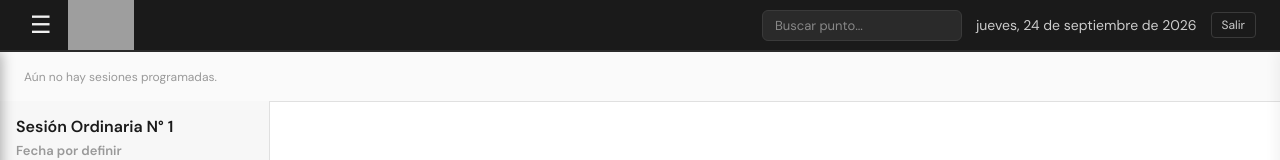
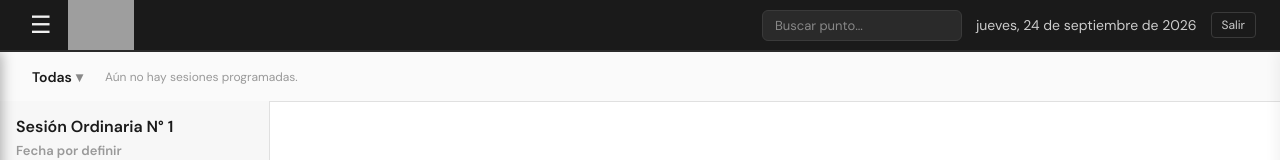
Before and after one commit to cdelgadoffs/ComisionSubstanciadoraApp, a React (Vite) app: page / in a window 1280 px wide. Shown: the top 160 px of the page. Built offline with nearby package versions, Linux system fonts and the light colour scheme; grey boxes are pictures that could not be loaded.

Commit message:
se afina patron y se añade textarea

```diff
--- a/src/components/widgets/CintaSesiones.jsx
+++ b/src/components/widgets/CintaSesiones.jsx
@@ -1,10 +1,38 @@
+import { useState } from 'react';
 import FechasSesiones from '../base/FechasSesiones.jsx';
+import ListaExpandible from '../base/ListaExpandible.jsx';
+import { useProyecto } from '../../context/ProyectoContext.jsx';
+import { MESES } from '../../utils/meses.js';
 import '../../styles/widgets/CintaSesiones.css';
 
-export default function CintaSesiones({ fechas, activaId, onSeleccionar, textoVacio }) {
+function etiquetaMes(iso) {
+  const [anio, mes] = iso.split('-');
+  return `${MESES[Number(mes) - 1]} ${anio}`;
+}
+
+export default function CintaSesiones({ activaId, onSeleccionar, textoVacio }) {
+  const { FECHAS_SESIONES: fechas } = useProyecto();
+  const [mesFiltro, setMesFiltro] = useState('todas');
+
+  const mesesDisponibles = Array.from(new Set(fechas.map((f) => f.id.substring(0, 7)))).sort();
+  const opcionesMes = [
+    { id: 'todas', label: 'Todas' },
+    ...mesesDisponibles.map((m) => ({ id: m, label: etiquetaMes(m) })),
+  ];
+  const etiquetaActual = mesFiltro === 'todas' ? 'Todas' : etiquetaMes(mesFiltro);
+  const fechasFiltradas = mesFiltro === 'todas'
+    ? fechas
+    : fechas.filter((f) => f.id.substring(0, 7) === mesFiltro);
+
   return (
     <div className="widget-cinta-sesiones">
-      <FechasSesiones fechas={fechas} activaId={activaId} onSeleccionar={onSeleccionar} textoVacio={textoVacio} />
+      <ListaExpandible
+        valorActual={mesFiltro}
+        etiquetaActual={etiquetaActual}
+        opciones={opcionesMes}
+        onSeleccionar={setMesFiltro}
+      />
+      <FechasSesiones fechas={fechasFiltradas} activaId={activaId} onSeleccionar={onSeleccionar} textoVacio={textoVacio} />
     </div>
   );
 }
--- a/src/components/widgets/MenuPanelControl.jsx
+++ b/src/components/widgets/MenuPanelControl.jsx
@@ -1,9 +1,11 @@
 import BotonSeleccionablePanel from '../base/BotonSeleccionablePanel.jsx';
 import CalendarizacionMensual, { BotonNuevoCalendarioMensual } from '../../pages/panelcontrol/CalendarizacionMensual.jsx';
+import Quorum from '../../pages/panelcontrol/Quorum.jsx';
 import { useUI } from '../../context/UIContext.jsx';
 
 const ITEMS_PANEL_CONTROL = [
   { id: 'calendarizacionMensual', label: 'Calendarización mensual', Panel: CalendarizacionMensual, AccionHeader: BotonNuevoCalendarioMensual },
+  { id: 'quorum', label: 'Quorum', Panel: Quorum },
 ];
 
 export function AccionesHeaderPanelControl() {
--- a/src/context/ProyectoContext.jsx
+++ b/src/context/ProyectoContext.jsx
@@ -1,12 +1,8 @@
 import { createContext, useContext, useEffect, useState } from 'react';
 import { guardarSesiones, obtenerSesiones } from '../services/indexedDB.js';
+import { MESES } from '../utils/meses.js';
 
 const ProyectoContext = createContext(null);
-
-const MESES = [
-  'enero', 'febrero', 'marzo', 'abril', 'mayo', 'junio',
-  'julio', 'agosto', 'septiembre', 'octubre', 'noviembre', 'diciembre',
-];
 
 function fechaISO(d) {
   const y = d.getFullYear();
@@ -47,13 +43,6 @@ const nuevoPunto = {
   badge: 'Nuevo punto',
 };
 
-const VISTAS_MENU_PRINCIPAL = [
-  { id: 'inicio', label: 'Inicio' },
-  { id: 'proyecto', label: 'Proyecto del orden del día', badge: 0, expandible: true },
-  { id: 'sesionPrevia', label: 'Celebrar sesión' },
-  { id: 'actaSesion', label: 'Historial' },
-];
-
 const SECCIONES_DOCUMENTO = [
   { id: 'informes', nombre: 'Informes', badge: 0 },
   { id: 'dictamenes', nombre: 'Dictámenes', badge: 0 },
@@ -64,6 +53,7 @@ const SECCIONES_DOCUMENTO = [
 export function ProyectoProvider({ children }) {
   const [fechasSesiones, setFechasSesiones] = useState([]);
   const [sesionActivaFecha, setSesionActivaFecha] = useState(null);
+  const [sesionFinalizada, setSesionFinalizada] = useState(false);
 
   useEffect(() => {
     obtenerSesiones().then(setFechasSesiones);
@@ -81,11 +71,22 @@ export function ProyectoProvider({ children }) {
   function cargarSesion(fecha) {
     setSesionActivaFecha(fecha);
   }
+  function finalizarSesion() {
+    setSesionFinalizada(true);
+  }
+
+  const VISTAS_MENU_PRINCIPAL = [
+    { id: 'inicio', label: 'Inicio' },
+    { id: 'proyecto', label: 'Proyecto del orden del día', badge: 0, expandible: true },
+    { id: 'sesionPrevia', label: sesionFinalizada ? 'Sesión celebrada' : 'Celebrar sesión' },
+    { id: 'actaSesion', label: 'Historial' },
+  ];
 
   const value = {
     sesionActual, sesionEnCurso, nuevoPunto, VISTAS_MENU_PRINCIPAL, SECCIONES_DOCUMENTO,
     FECHAS_SESIONES: fechasSesiones,
     sesionActivaFecha, cargarSesion,
+    sesionFinalizada, finalizarSesion,
     agregarSesiones,
   };
   return <ProyectoContext.Provider value={value}>{children}</ProyectoContext.Provider>;
--- a/src/pages/Inicio.jsx
+++ b/src/pages/Inicio.jsx
@@ -18,7 +18,7 @@ export default function Inicio() {
     sidebar5Ancho,
     terminoBusqueda, setTerminoBusqueda,
   } = useUI();
-  const { sesionActual, nuevoPunto, FECHAS_SESIONES } = useProyecto();
+  const { sesionActual, nuevoPunto } = useProyecto();
   const panelIzquierda = izquierdaSidebar3 + (sidebar3Abierto ? ANCHO_SIDEBAR3 : 0);
   const arriba = ALTO_TOPBAR + ALTO_CINTA;
   const arribaSidebar = arriba - 1;
@@ -29,7 +29,7 @@ export default function Inicio() {
         terminoBusqueda={terminoBusqueda}
         onCambiarBusqueda={setTerminoBusqueda}
       />
-      <CintaSesiones fechas={FECHAS_SESIONES} textoVacio="Aún no hay sesiones programadas." />
+      <CintaSesiones textoVacio="Aún no hay sesiones programadas." />
       <Sidebar1
         izquierda={izquierdaSidebar1}
         arriba={arribaSidebar}
--- a/src/pages/ProyectoOrdenDia.jsx
+++ b/src/pages/ProyectoOrdenDia.jsx
@@ -18,7 +18,7 @@ export default function ProyectoOrdenDia() {
     sidebar5Ancho,
     terminoBusqueda, setTerminoBusqueda,
   } = useUI();
-  const { sesionActual, nuevoPunto, FECHAS_SESIONES } = useProyecto();
+  const { sesionActual, nuevoPunto } = useProyecto();
   const panelIzquierda = izquierdaSidebar3 + (sidebar3Abierto ? ANCHO_SIDEBAR3 : 0);
   const arriba = ALTO_TOPBAR + ALTO_CINTA;
   const arribaSidebar = arriba - 1;
@@ -29,7 +29,7 @@ export default function ProyectoOrdenDia() {
         terminoBusqueda={terminoBusqueda}
         onCambiarBusqueda={setTerminoBusqueda}
       />
-      <CintaSesiones fechas={FECHAS_SESIONES} textoVacio="Aún no hay sesiones programadas." />
+      <CintaSesiones textoVacio="Aún no hay sesiones programadas." />
       <Sidebar1
         izquierda={izquierdaSidebar1}
         arriba={arribaSidebar}
--- /dev/null
+++ b/src/pages/panelcontrol/Quorum.jsx
@@ -0,0 +1,14 @@
+import BotonS from '../../components/base/BotonS.jsx';
+import { useUI } from '../../context/UIContext.jsx';
+
+export default function Quorum() {
+  const { setPanelControlActivo } = useUI();
+
+  return (
+    <div style={{ margin: '16px 20px', display: 'flex', flexDirection: 'column', gap: '18px' }}>
+      <div style={{ alignSelf: 'flex-start' }}>
+        <BotonS onClick={() => setPanelControlActivo(null)}>Volver</BotonS>
+      </div>
+    </div>
+  );
+}
--- a/src/styles/widgets/CintaSesiones.css
+++ b/src/styles/widgets/CintaSesiones.css
@@ -3,8 +3,21 @@
   box-sizing: border-box;
   display: flex;
   align-items: center;
+  gap: 14px;
   background: #fafafa;
   border-bottom: 1px solid #e0e0e0;
   padding: 0 24px;
   flex-shrink: 0;
 }
+.widget-cinta-sesiones .base-lista-expandible-toggle {
+  flex-shrink: 0;
+  padding: 3px 8px;
+  border-radius: 4px;
+  font-weight: 600;
+  font-size: 14px;
+  color: #1a1a1a;
+}
+.widget-cinta-sesiones .base-lista-expandible-toggle:hover,
+.widget-cinta-sesiones .base-lista-expandible-toggle-abierto {
+  background: #e8e8e8;
+}
--- /dev/null
+++ b/src/utils/meses.js
@@ -0,0 +1,4 @@
+export const MESES = [
+  'enero', 'febrero', 'marzo', 'abril', 'mayo', 'junio',
+  'julio', 'agosto', 'septiembre', 'octubre', 'noviembre', 'diciembre',
+];
```
Also changed, not shown: src/components/base/Textarea.jsx (added, +23 -0 lines), src/styles/base/Textarea.css (added, +25 -0 lines), 1 other file (tests, documents, lock files or other folders).
